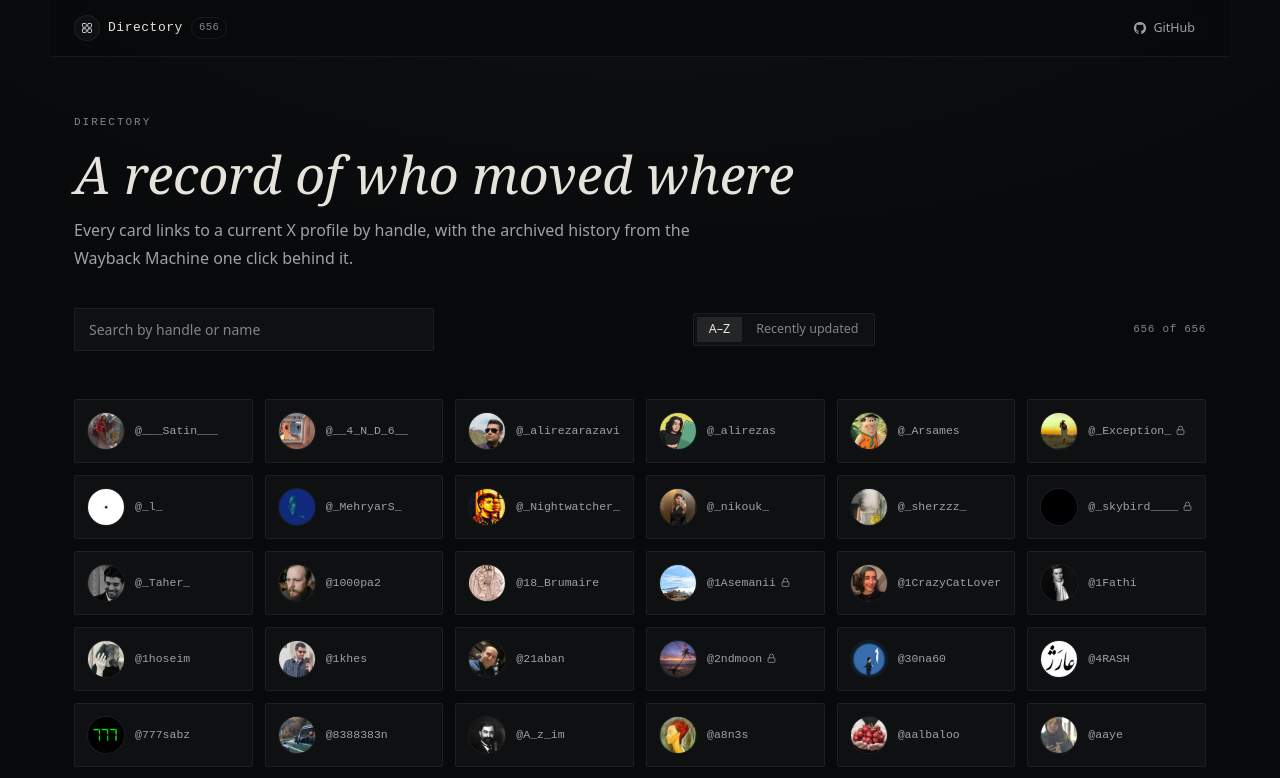
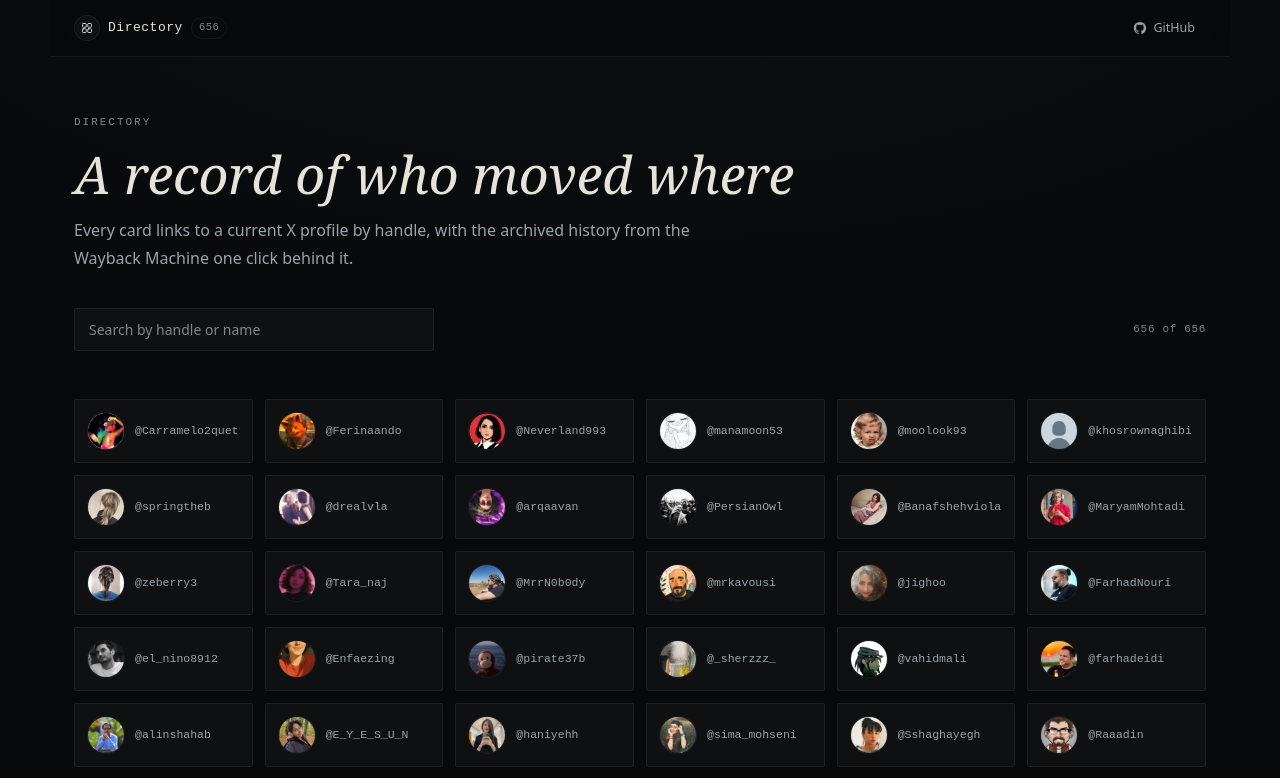
Before and after one commit to twitterusers/twitterusers.github.io, a React (Vite) app: page / in a window 1280 px wide. Shown: the top 778 px of the page. Built offline with nearby package versions, Linux system fonts and the light colour scheme.

Commit message:
Add files via upload

```diff
--- a/src/App.tsx
+++ b/src/App.tsx
@@ -1,9 +1,8 @@
 import { useEffect, useMemo, useState, type FC } from "react";
-import { UserDirectory, type SortOrder } from "./services/UserDirectory";
+import { UserDirectory } from "./services/UserDirectory";
 import type { XUser } from "./models/XUser";
 import { UserCard } from "./components/UserCard";
 import { SearchBar } from "./components/SearchBar";
-import { SortToggle } from "./components/SortToggle";
 import { Footer } from "./components/Footer";
 import { NavHeader } from "./components/NavHeader";
 
@@ -17,7 +16,6 @@ const BASE_URL = import.meta.env.BASE_URL;
 export const App: FC = () => {
   const [state, setState] = useState<LoadState>({ status: "loading" });
   const [query, setQuery] = useState("");
-  const [sort, setSort] = useState<SortOrder>("alphabetical");
   const [expandedHandle, setExpandedHandle] = useState<string | null>(null);
 
   useEffect(() => {
@@ -40,8 +38,8 @@ export const App: FC = () => {
 
   const results: XUser[] = useMemo(() => {
     if (state.status !== "ready") return [];
-    return state.directory.search(query, sort);
-  }, [state, query, sort]);
+    return state.directory.search(query, "recentlyUpdated");
+  }, [state, query]);
 
   return (
     <div className="page" id="top">
@@ -58,7 +56,6 @@ export const App: FC = () => {
         {state.status === "ready" && (
           <div className="toolbar">
             <SearchBar value={query} onChange={setQuery} />
-            <SortToggle value={sort} onChange={setSort} />
             <span className="result-count">
               {results.length} of {state.directory.count}
             </span>
--- a/src/styles/app.css
+++ b/src/styles/app.css
@@ -235,61 +235,6 @@
     justify-content: space-between;
     gap: 16px;
   }
-}
-
-.sort-toggle {
-  display: flex;
-  align-items: center;
-  gap: 2px;
-  padding: 3px;
-  background: var(--surface);
-  border: 1px solid var(--border);
-  border-radius: var(--radius-card);
-  flex-shrink: 0;
-}
-
-@media (min-width: 640px) {
-  .sort-toggle {
-    display: inline-flex;
-  }
-}
-
-.sort-toggle-option {
-  flex: 1;
-  display: inline-flex;
-  align-items: center;
-  justify-content: center;
-  line-height: 1;
-  padding: 9px 12px;
-  border-radius: calc(var(--radius-card) - 3px);
-  font-family: var(--font-body);
-  font-size: 12.5px;
-  font-weight: 500;
-  color: var(--text-3);
-  transition: color 160ms var(--ease), background 160ms var(--ease);
-  white-space: nowrap;
-  outline: none;
-}
-
-@media (min-width: 640px) {
-  .sort-toggle-option {
-    flex: initial;
-    padding: 6px 12px;
-  }
-}
-
-.sort-toggle-option:hover {
-  color: var(--text-2);
-}
-
-.sort-toggle-option:focus-visible {
-  color: var(--text);
-  background: rgba(214, 219, 222, 0.08);
-}
-
-.sort-toggle-option-active {
-  color: var(--text);
-  background: rgba(214, 219, 222, 0.1);
 }
 
 .search-input {
```
